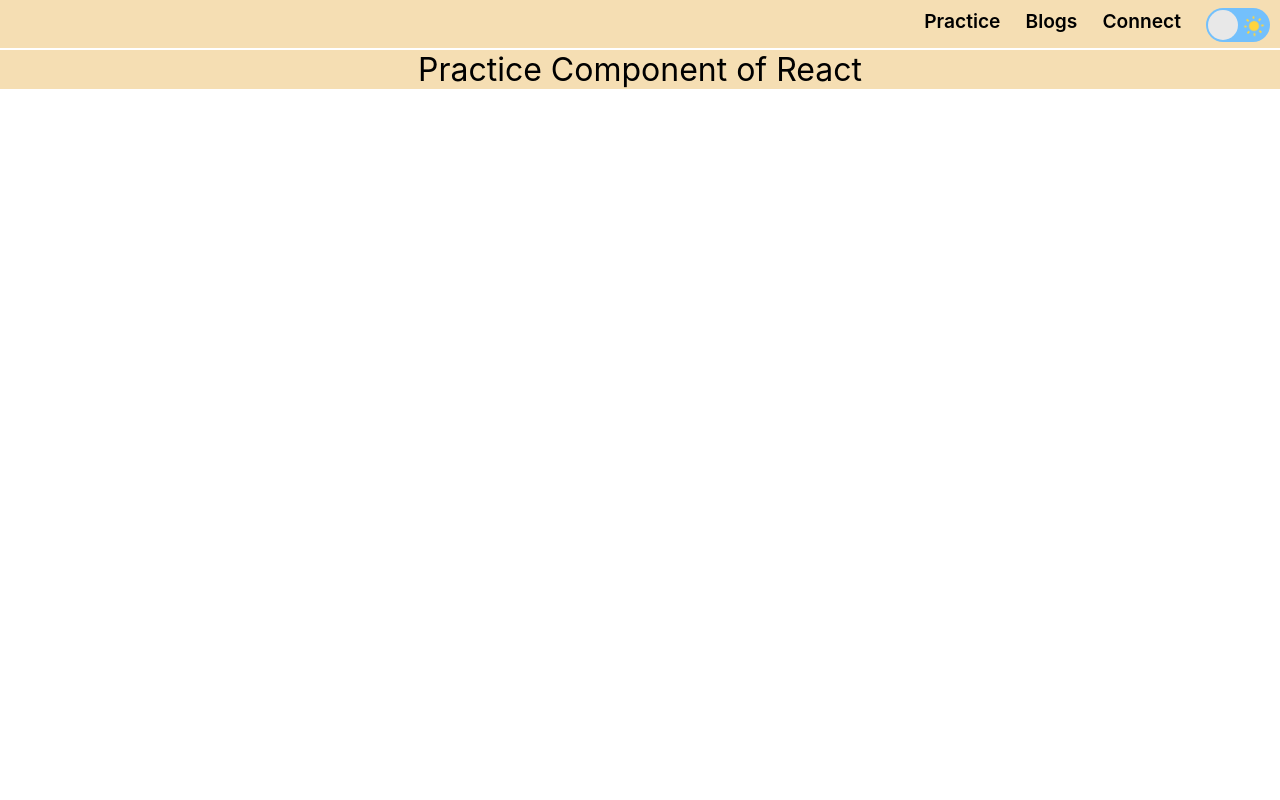
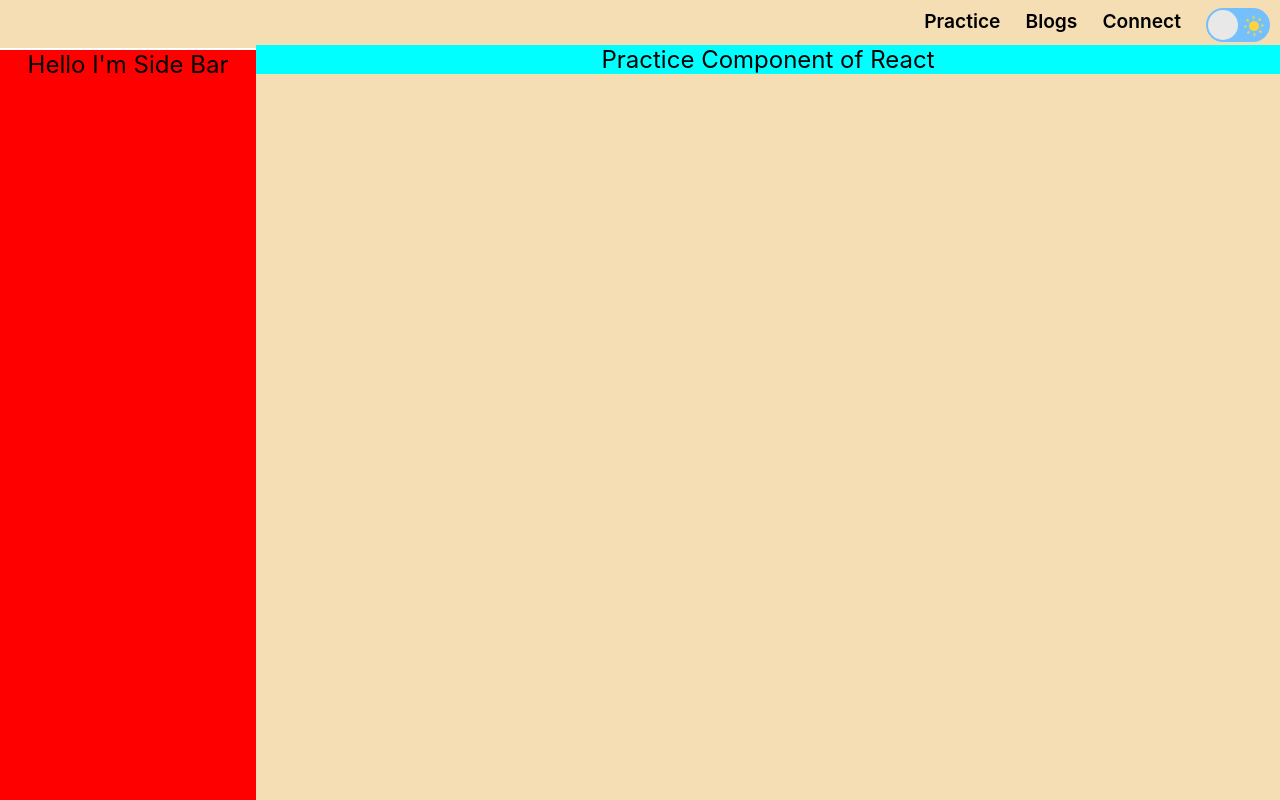
Before and after one commit to thejaduijin/React_Practice, a React (Create React App) app: page / in a window 1280 px wide. Built offline with nearby package versions, Linux system fonts and the light colour scheme.

Commit message:
sidebar added

```diff
--- a/src/App.js
+++ b/src/App.js
@@ -13,7 +13,7 @@ function App() {
   };
 
   return (
-    <ToggleContext.Provider value={{ isToggled, toggleHandler }}>
+    <ToggleContext.Provider value={{ toggleHandler }}>
       <ThemeContext.Provider value={theme}>
         <div className="App">
           <ComponentHandler />
--- a/src/components/ComponentHandler.jsx
+++ b/src/components/ComponentHandler.jsx
@@ -1,5 +1,5 @@
 import React from 'react'
-import Practice from './Practice'
+import Practice from './Practice/Practice'
 import { BrowserRouter, Routes, Route } from "react-router-dom";
 import NoPage from './NoPage';
 import Blogs from './Blogs';
--- a/src/components/ContextApi/ContextApi.jsx
+++ b/src/components/ContextApi/ContextApi.jsx
@@ -2,6 +2,6 @@ import { createContext } from "react";
 
 export const ThemeContext = createContext('LightMode');
 export const ToggleContext = createContext({
-    isToggled: false,
+    // isToggled: false,
     toggleHandler: () => { },
 });
--- a/src/components/Layout.jsx
+++ b/src/components/Layout.jsx
@@ -2,7 +2,7 @@ import React, { useContext } from 'react'
 import Header from './Header/Header'
 import { Outlet } from "react-router-dom";
 import { ThemeContext } from './ContextApi/ContextApi';
-// import Sidebar from './Sidebar';
+import Sidebar from './Sidebar/Sidebar';
 
 function Layout() {
     const theme = useContext(ThemeContext);
@@ -10,8 +10,8 @@ function Layout() {
     return (
         <div className={theme}>
             <Header ></Header>
+            <Sidebar></Sidebar>
             <Outlet></Outlet>
-            {/* <Sidebar></Sidebar> */}
         </div>
     )
 }
--- /dev/null
+++ b/src/components/Practice/Practice.css
@@ -0,0 +1,9 @@
+.Practice {
+    font-size: x-large;
+    position: absolute;
+    right: 0;
+    top: 5.6%;
+    background-color: aqua;
+    width: 80%;
+
+}
--- a/src/components/Practice.jsx
+++ b/src/components/Practice/Practice.jsx
@@ -1,8 +1,9 @@
-import React from 'react'
+import React from 'react';
+import "./Practice.css"
 
 function Practice(props) {
     return (
-        <div style={{ fontSize: "xx-large" }}>
+        <div className='Practice'>
             Practice Component of {props.tech}
         </div>
     )
--- /dev/null
+++ b/src/components/Sidebar/Sidebar.css
@@ -0,0 +1,6 @@
+.Sidebar{
+    background-color: red;
+    width: 20%;
+    font-size: x-large;
+    height: calc((100vh - 50px));
+}
--- a/src/components/Sidebar.jsx
+++ b/src/components/Sidebar/Sidebar.jsx
@@ -1,8 +1,10 @@
-import React from 'react'
+import React from 'react';
+import "./Sidebar.css";
 
 function Sidebar() {
     return (
-        <div style={{}}>
+
+        <div className='Sidebar'>
             Hello I'm Side Bar
         </div>
     )
```
